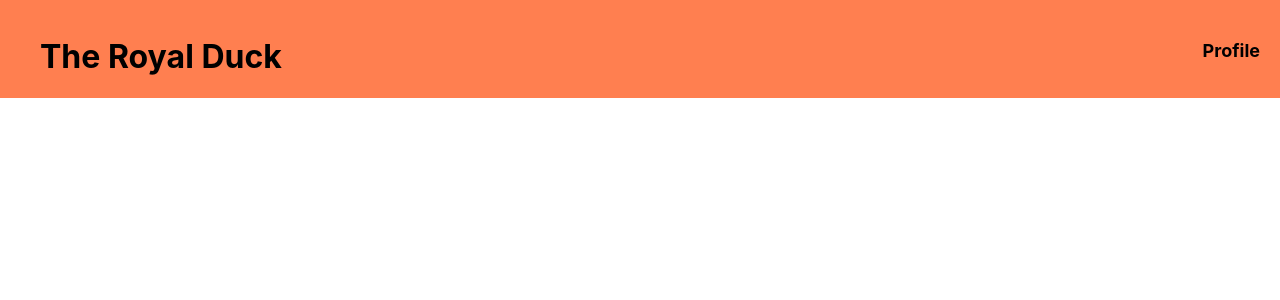
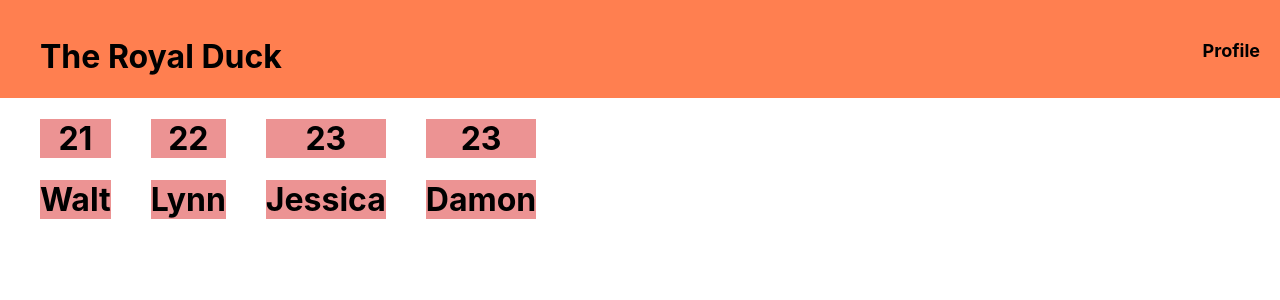
Before and after one commit to WaltDeyzel/scoreboard, a React (Create React App) app: page / in a window 1280 px wide. Shown: the top 300 px of the page. Built offline with nearby package versions, Linux system fonts and the light colour scheme.

Commit message:
Chart buttons added. Player score can increase.

```diff
--- a/src/App.js
+++ b/src/App.js
@@ -2,16 +2,51 @@ import React, { Component } from 'react';
 import './App.css';
 
 import Header from "./Head/Head";
+import Players from "./Chart/Players"
 
 class App extends Component {
   //STATE CONTAINS THE DATA FROM SERVER/DATABASE
   state = {
+    persons: [
+      { id: 'dgds', name: 'Walt', score: 21 },
+      { id: 'asgr', name: 'Lynn', score: 22 },
+      { id: 'asfr', name: 'Jessica', score: 23 },
+      { id: 'frad', name: 'Damon', score: 23 },
+    ]
+  }
+
+  addScoreHandler = (id) => {
+    const personIndex = this.state.persons.findIndex(player => {
+        return(player.id == id);
+    })
+    console.log(personIndex)
+    //pointer --> = this.state.persons[personIndex]
+    const player = { ...this.state.persons[personIndex] };
+
+    player.score += 1;
+
+    const personsNew = [...this.state.persons];
+    personsNew[personIndex] = player
+
+    this.setState({
+        persons: personsNew
+    })
   }
 
   render() {
     return (
       <div className="App">
-        <Header/>
+        <Header />
+        <div>
+        {this.state.persons.map((person, index) => {
+            return (< Players
+                Click={() => { this.addScoreHandler(person.id) }}
+                name={person.name}
+                score={person.score}
+                key={person.id} />
+            )
+        })}
+        </div>
       </div>
     );
   }
--- /dev/null
+++ b/src/Chart/Players.css
@@ -0,0 +1,15 @@
+.Player{
+    float: left;
+}
+
+.Player ul{
+    display: table;
+    width: 100%;
+    list-style: none;
+    display: table-cell;
+    text-align: center;
+    }
+
+.Player ul li{
+    background-color: rgb(236, 147, 147);
+}
--- /dev/null
+++ b/src/Chart/Players.js
@@ -0,0 +1,17 @@
+import React from 'react';
+
+import "./Players.css";
+
+const players = (props) => {
+
+    return (
+        <div className='Player'>
+            <ul>
+                <li><h1>{props.score}</h1></li>
+                <li onClick={props.Click}><h1>{props.name}</h1></li>
+            </ul>
+        </div>
+        )
+    }
+
+export default players;
--- a/src/Head/Head.css
+++ b/src/Head/Head.css
@@ -3,11 +3,11 @@
   overflow: hidden;
   background-color: coral;
 }
+
 .Head li{
 float: left;
 /* background-color: darkgreen; */
 list-style: none;
-  height: 15%;
 }
 
 header{
--- a/src/Head/Head.js
+++ b/src/Head/Head.js
@@ -10,7 +10,6 @@ const header = (props) => {
                 <li id='profile_button'><h4>Profile</h4></li>
             </ul>
         </header>
-
     )
 };
 
```
Also changed, not shown: src/Chart/Chart.js (added), 1 other file (tests, documents, lock files or other folders). Lines whose indentation alone changed are shown as unchanged.
